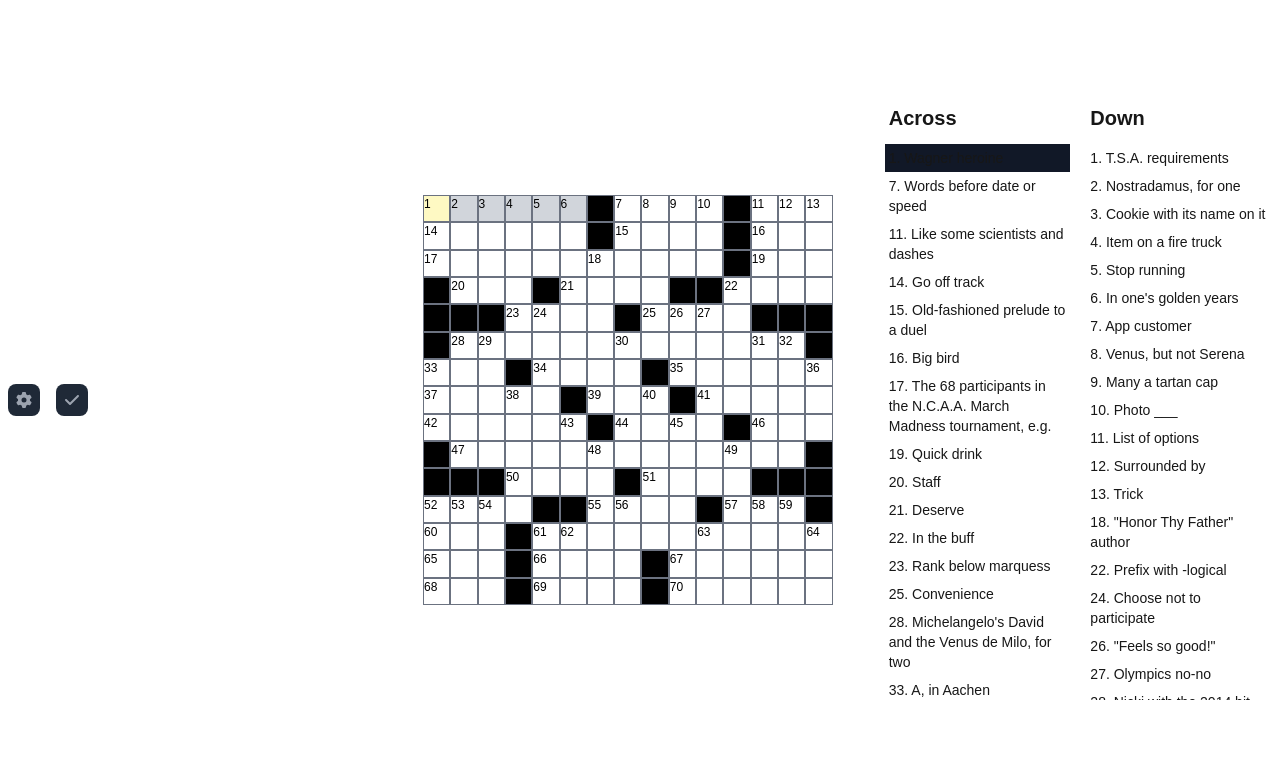
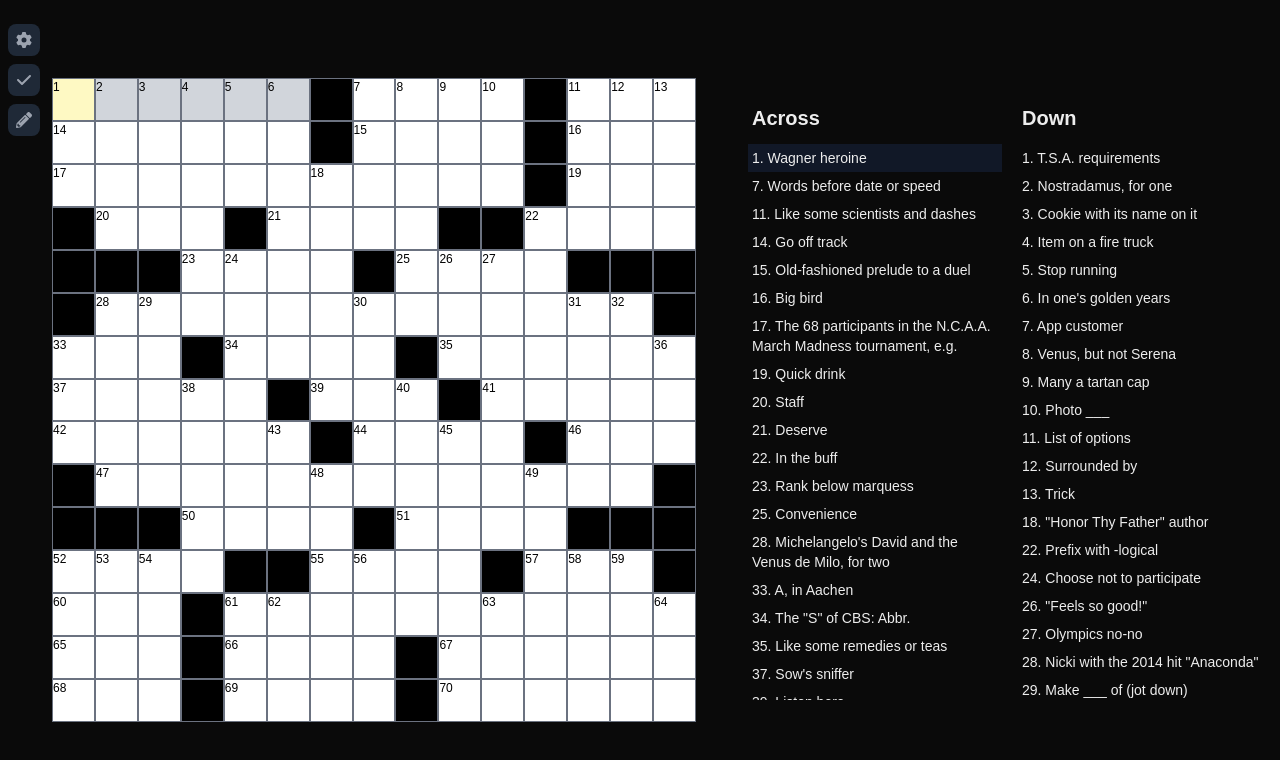
Before and after one commit to justrhoto/crossword, a Next.js app: page / in a window 1280 px wide. Shown: the top 760 px of the page. Built offline with nearby package versions, Linux system fonts and the light colour scheme.

Commit message:
Button layout sketching

```diff
--- a/src/app/globals.css
+++ b/src/app/globals.css
@@ -3,15 +3,12 @@
 @tailwind utilities;
 
 :root {
-  --background: #ffffff;
-  --foreground: #171717;
+  --background: #0a0a0a;
+  --foreground: #ededed;
 }
 
-@media (prefers-color-scheme: dark) {
-  :root {
-    --background: #0a0a0a;
-    --foreground: #ededed;
-  }
+@theme {
+  --breakpoint-3xl: 1930px;
 }
 
 body {
--- a/src/app/page.tsx
+++ b/src/app/page.tsx
@@ -3,6 +3,7 @@
 import { useEffect, useState, useRef, createRef } from "react";
 import { FaGear, FaCheck } from "react-icons/fa6";
 import _puzzle from "./crossword.json";
+import { FaPencilAlt } from "react-icons/fa";
 
 interface Puzzle {
   body: {
@@ -192,22 +193,28 @@ export default function Home() {
       className="flex h-screen flex-col items-center justify-center md:flex-row"
       onKeyDown={(e) => handleKeyDown(e)}
     >
-      <div className="justify-left flex w-[100vw] flex-row">
+      <div className="justify-left flex w-[100vw] flex-row pl-1 pt-1 md:h-[48rem] md:w-11 md:flex-col">
         <button
           onClick={() => {}}
-          className="m-2 rounded-lg bg-gray-800 p-2 text-gray-400"
+          className="m-1 w-8 rounded-lg bg-gray-800 p-2 text-gray-400 transition duration-150 hover:bg-blue-600 hover:text-white"
         >
           <FaGear />
         </button>
         <button
           onClick={() => {}}
-          className="m-2 rounded-lg bg-gray-800 p-2 text-gray-400"
+          className="m-1 w-8 rounded-lg bg-gray-800 p-2 text-gray-400 transition duration-150 hover:bg-green-500 hover:text-white"
         >
           <FaCheck />
         </button>
+        <button
+          onClick={() => {}}
+          className="m-1 w-8 rounded-lg bg-gray-800 p-2 text-gray-400 transition duration-150 hover:bg-red-700 hover:text-yellow-400"
+        >
+          <FaPencilAlt />
+        </button>
       </div>
       <div
-        className={`grid grid-rows-${width} aspect-square w-[100vw] p-2 md:max-w-3xl`}
+        className={`grid grid-rows-${width} 3xl:max-w-5xl aspect-square w-[100vw] p-2 md:max-w-3xl`}
       >
         {Array.from({ length: height }).map((_, i) => (
           <div key={i} className={`grid grid-cols-${height}`}>
```
